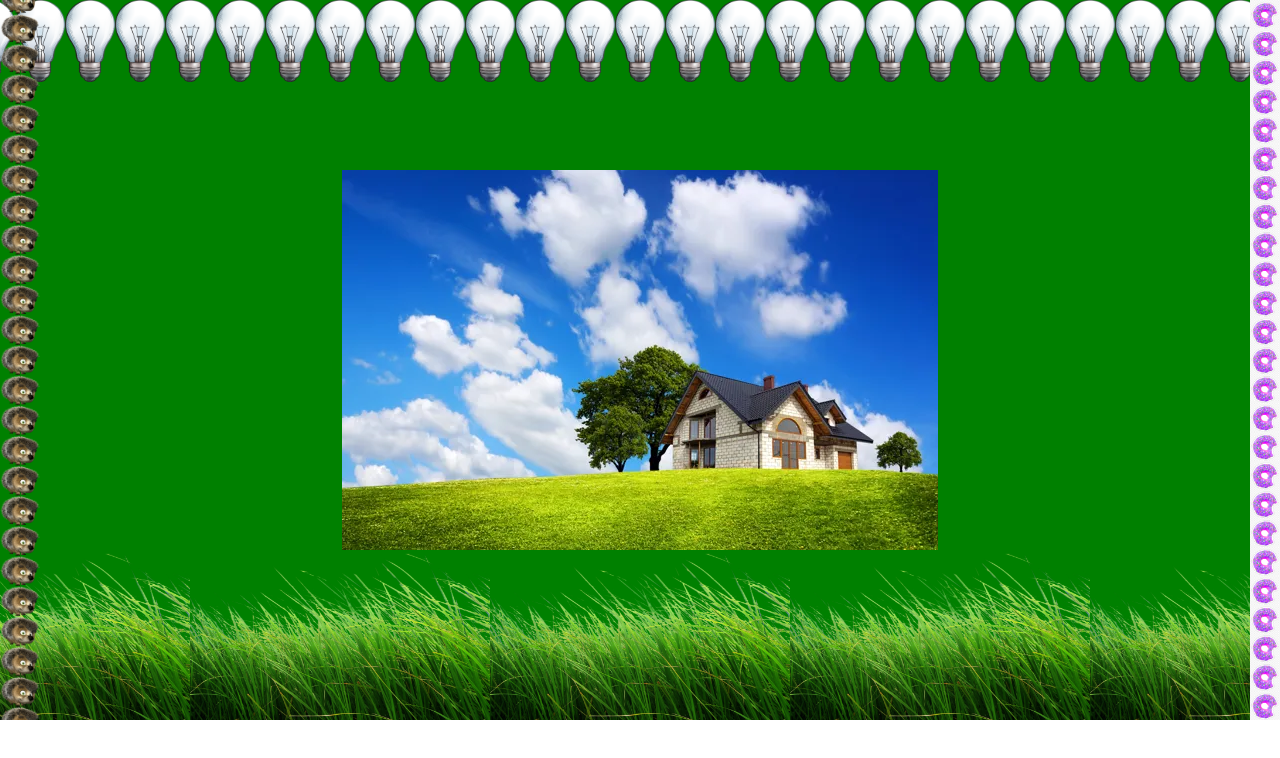
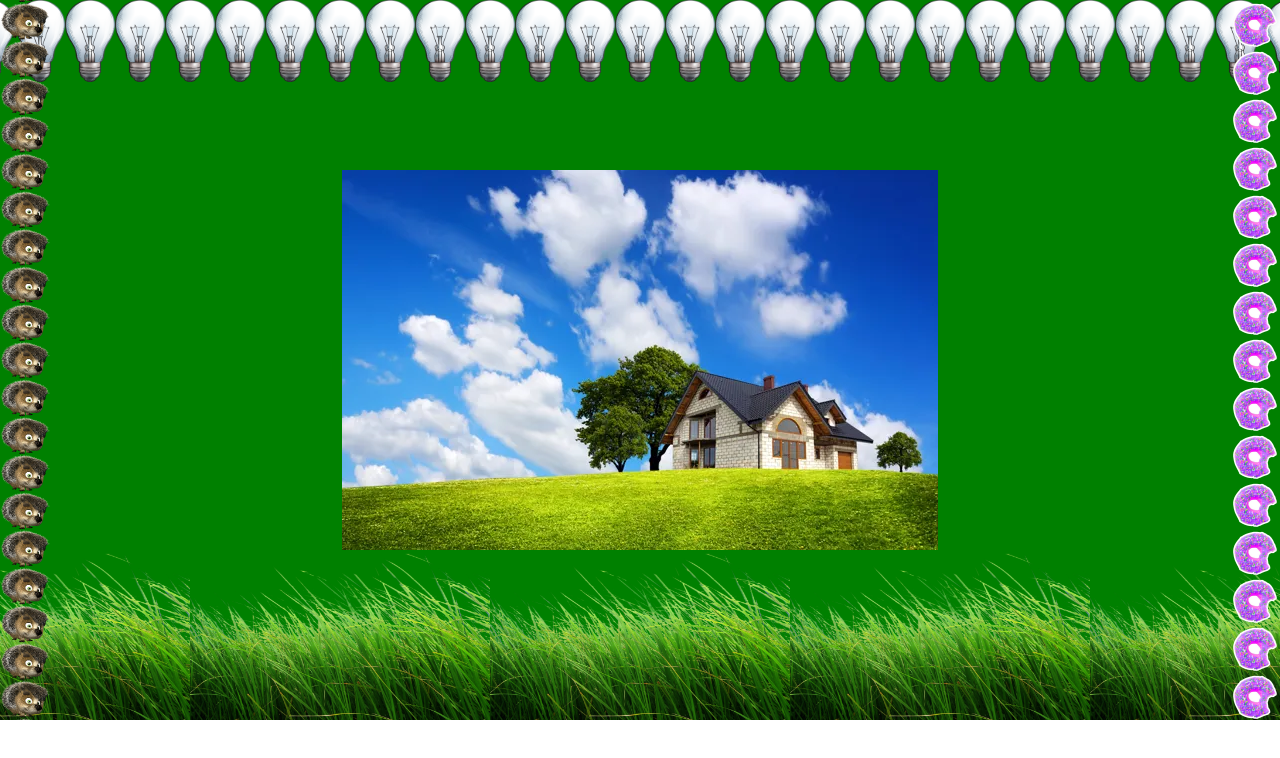
Before and after one commit to Kolya4954/HW-16, a plain HTML site: page index.html in a window 1280 px wide. Drawn offline with Linux system fonts and the light colour scheme.

Commit message:
homework

```diff
--- a/reset.css
+++ /dev/null
@@ -1,4 +0,0 @@
-body{
-    padding: 0;
-    margin: 0;
-}
--- a/style.css
+++ b/style.css
@@ -7,8 +7,8 @@
     width: 100%;
     height: 720px;
     background-color: green;
-    background-image: url(./images/pole-zelen-trava-dom-derevya.webp), url(./images/3F3F.webp), url(./images/58eb07b830eab15b56162788.png), url(./images/green-png-44873.png), url(./images/lamp-png-34914.png);
-    background-position:center, left, right, bottom, top;
-    background-repeat:no-repeat, repeat-y, repeat-y, repeat-x, repeat-x;
-    background-size: auto, 40px, 30px, 300px, 50px;
+    background-image: url(./images/pole-zelen-trava-dom-derevya.webp), url(./images/3F3F.webp), url(./images/58eb07b830eab15b56162788-removebg-preview.png), url(./images/green-png-44873.png), url(./images/lamp-png-34914.png);
+    background-repeat: no-repeat, repeat-y, repeat-y, repeat-x, repeat-x;
+    background-position: center, left, right, bottom, top;
+    background-size: auto, 50px, 50px, 300px, 50px;
 }
```
Also changed, not shown: images/58eb07b830eab15b56162788-removebg-preview.png (added), images/58eb07b830eab15b56162788.png (deleted).
